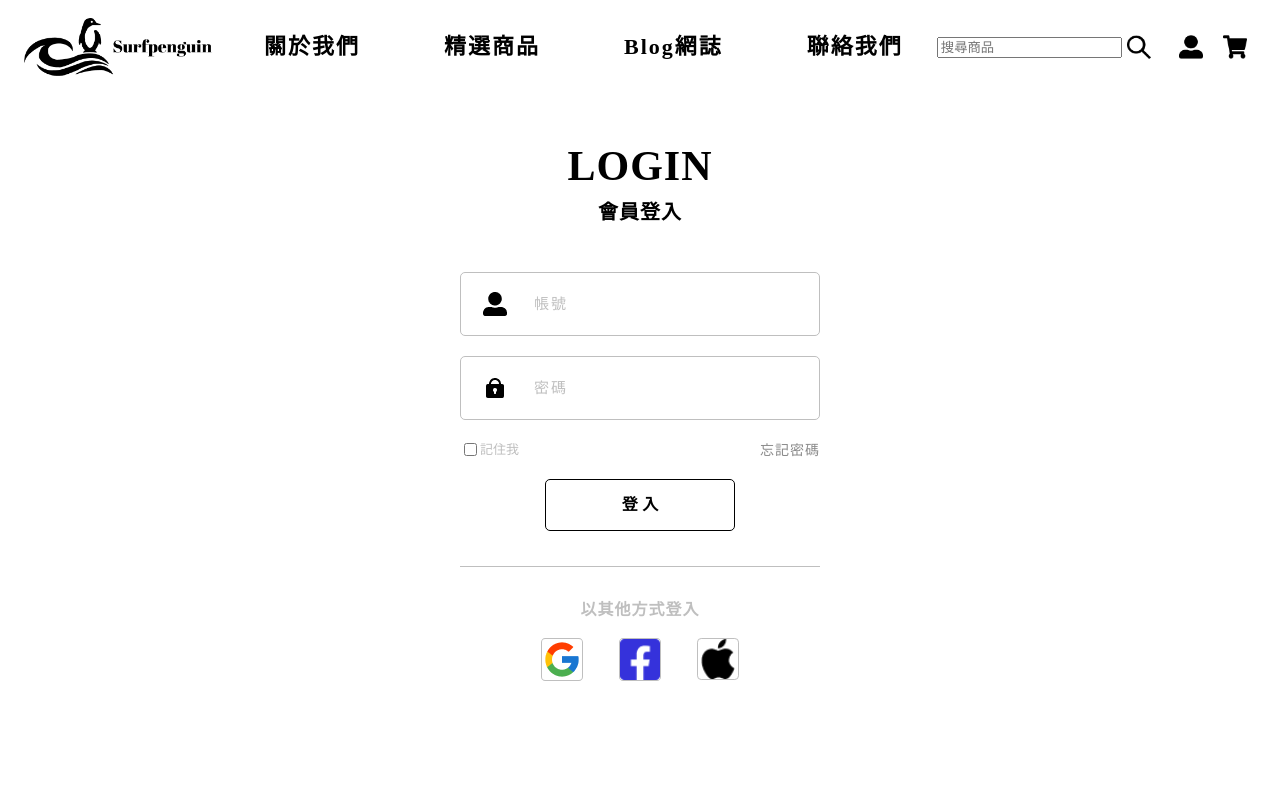
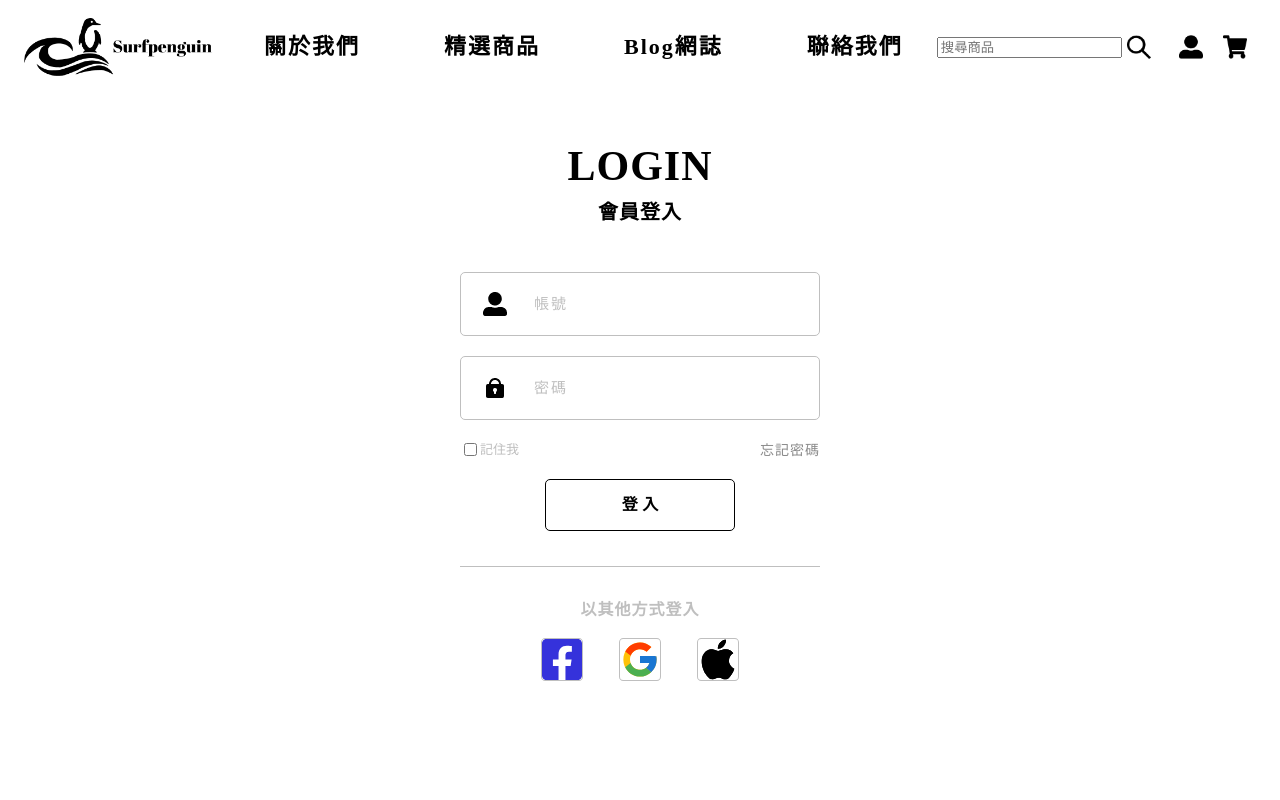
Before and after one commit to ubudubud/school, a plain HTML site: page login.html in a window 1280 px wide. Shown: the top 800 px of the page. Drawn offline with Linux system fonts and the light colour scheme.

Commit message:
修改LOGIN圖片

```diff
--- a/login.html
+++ b/login.html
@@ -78,13 +78,13 @@
                 <div class="others_text">以其他方式登入</div>
                 <div class="others_iconlist">
                     <div class="icon_google">
-                        <img src="img/login4.png" alt="login4">
+                        <img src="img/loginFB.svg" alt="login4">
                     </div>
                     <div class="icon_fb">
-                        <img src="img/login3.png" alt="login3">
+                        <img src="img/loginGOOGLE.svg" alt="login3">
                     </div>
                     <div class="icon_apple">
-                        <img src="img/login5.png" alt="login5">
+                        <img src="img/loginAPPLE.svg" alt="login5">
                     </div>
                 </div>
             </div>
```
Also changed, not shown: img/loginAPPLE.svg (added), img/loginFB.svg (added), img/loginGOOGLE.svg (added).
